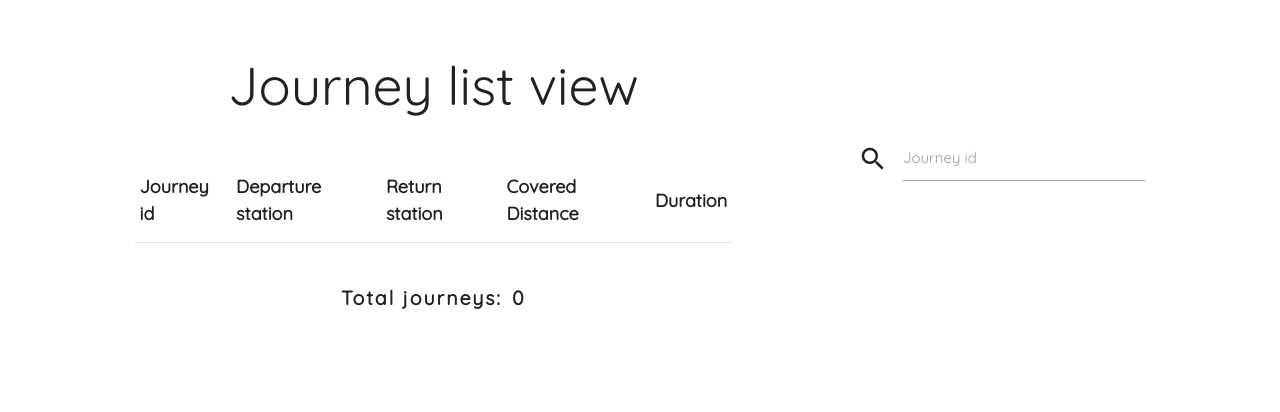
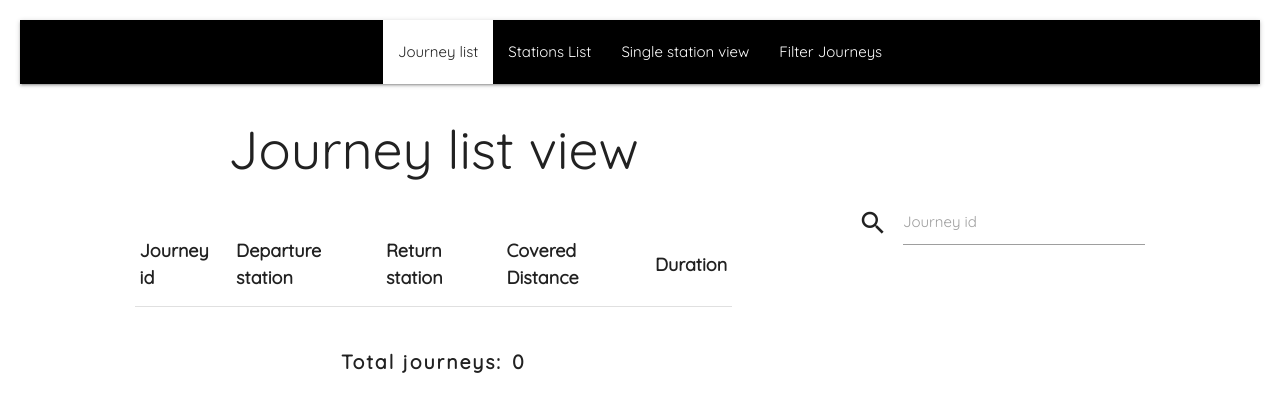
Before and after one commit to Abdu114/citybike, a PHP site: page / in a window 1280 px wide. Shown: the top 412 px of the page. Run offline with PHP 8.4, Linux system fonts and the light colour scheme; data that the repository does not hold is empty.

Commit message:
added a nav bar

```diff
--- a/index.php
+++ b/index.php
@@ -3,7 +3,7 @@
 	//connect to database.
 	$mysqli = $db;
 
-	// Get the total number of records from our table "students".
+	// Get the total number of records from our table "journeys".
 	$total_pages = $mysqli->query('SELECT * FROM journeys WHERE covered_distance > 10 AND duration > 10 LIMIT 100')->num_rows;
 
 	// Check if the page number is specified and check if it's a number, if not return the default page number which is 1.
@@ -29,7 +29,7 @@
 		<link type="text/css" rel="stylesheet" href="materialize/css/materialize.min.css"  media="screen,projection"/>
 		<!--font-->
 		<link href="https://fonts.googleapis.com/css2?family=Quicksand&display=swap" rel="stylesheet">
-		<title>City Bike</title>
+    <title>City Bike || Journeys List VIew</title>
 		<meta charset="utf-8">
 		<style>
 			html {
@@ -98,9 +98,12 @@
       .card{
         font-size: 1.2rem;
         display: none;
+				width: 91%;
+				margin-left: 47px;
+				box-shadow: none;
       }
       .card .card-content{
-        padding: 24px 40px;
+        padding: 24px 25px;
       }
       #row_journey{
         margin-bottom: 33px;
@@ -108,11 +111,12 @@
       }
       #row{
         margin-bottom: 40px;
+				border-bottom: 1px solid #0000001f;
       }
       #bold_text{
         font-weight: 600;
       }
-      input[type=number]:not(.browser-default):focus:not([readonly]){
+      input[type=number]:not(.browser-default):focus:not([readonly]), input.valid[type=number]:not(.browser-default){
         border-bottom: 1px solid #000;
         box-shadow: 0 1px 0 0 #000;
       }
@@ -122,9 +126,39 @@
       .input-field .prefix.active{
         color: #000;
       }
+			nav{
+				background-color: #000;
+				color: #fff;
+			}
+			#nav-center {
+				display:flex;
+				justify-content: center;
+			}
+			nav ul li.active a{
+				background-color: #fff;
+				color: #222;
+			}
 		</style>
 	</head>
 	<body>
+		<nav>
+			<a href="#" data-target="mobile-demo" class="sidenav-trigger"><i class="material-icons">menu</i></a>
+			<div class="nav-wrapper">
+				<ul class="hide-on-med-and-down" id="nav-center">
+					<li class="active"><a href="#">Journey list</a></li>
+					<li><a href="stations.php">Stations List</a></li>
+					<li><a href="stations_single.php">Single station view</a></li>
+					<li><a href="filter_journeys.html">Filter Journeys</a></li>
+				</ul>
+			</div>
+		</nav>
+
+		<ul class="sidenav" id="mobile-demo">
+			<li class="active"><a href="#">Journey list</a></li>
+			<li><a href="stations.php">Stations List</a></li>
+			<li><a href="stations_single.php">Single station view</a></li>
+			<li><a href="filter_journeys.html">Filter Journeys</a></li>
+		</ul>
 		<div class="row">
 			<div class="col s12 l6 center offset-l1">
 				<h2>Journey list view</h2></br>
@@ -225,6 +259,12 @@
 		</div>
 		<script type="text/javascript" src="materialize/js/materialize.min.js"></script>
     <script src="journey.js"></script>
+		<script>
+			document.addEventListener('DOMContentLoaded', function() {
+    var elems = document.querySelectorAll('.sidenav');
+    var instances = M.Sidenav.init(elems, {});
+  });
+		</script>
 	</body>
 </html>
 <?php
```
Lines whose indentation alone changed are shown as unchanged.
